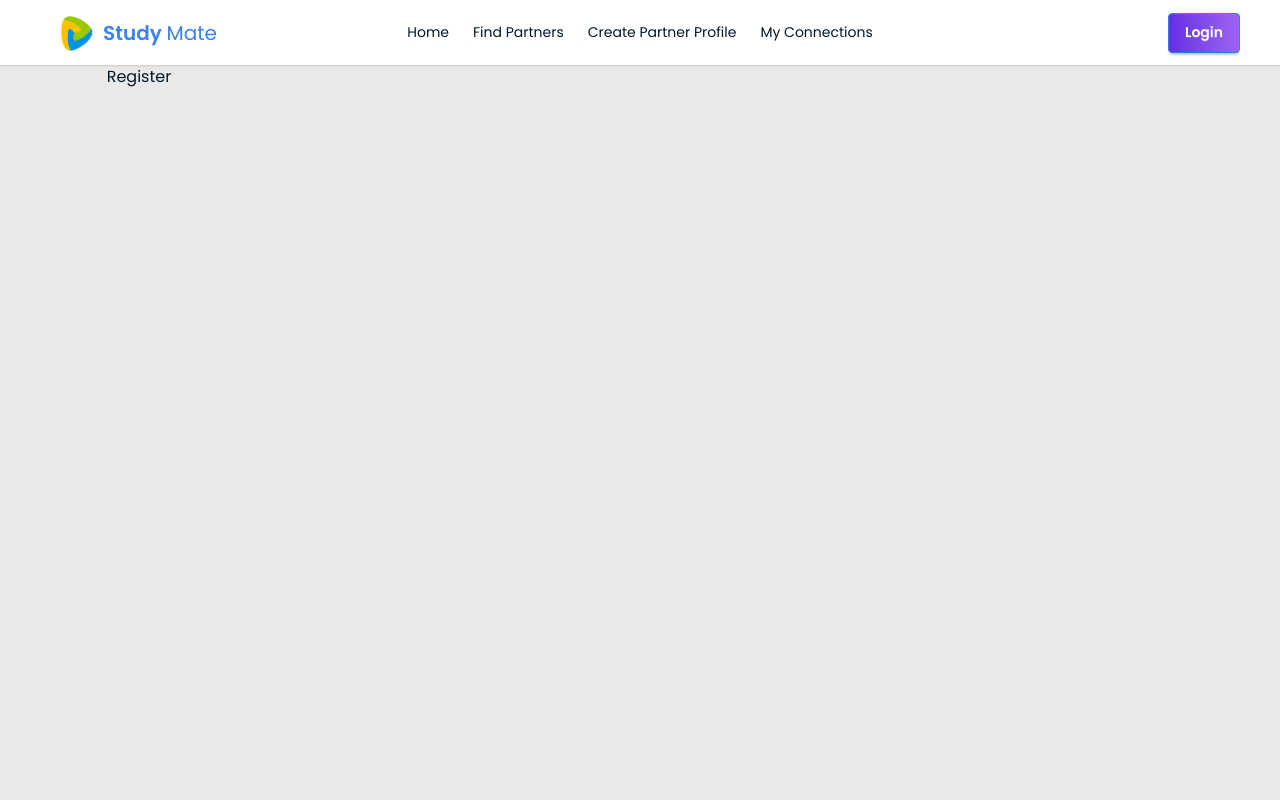
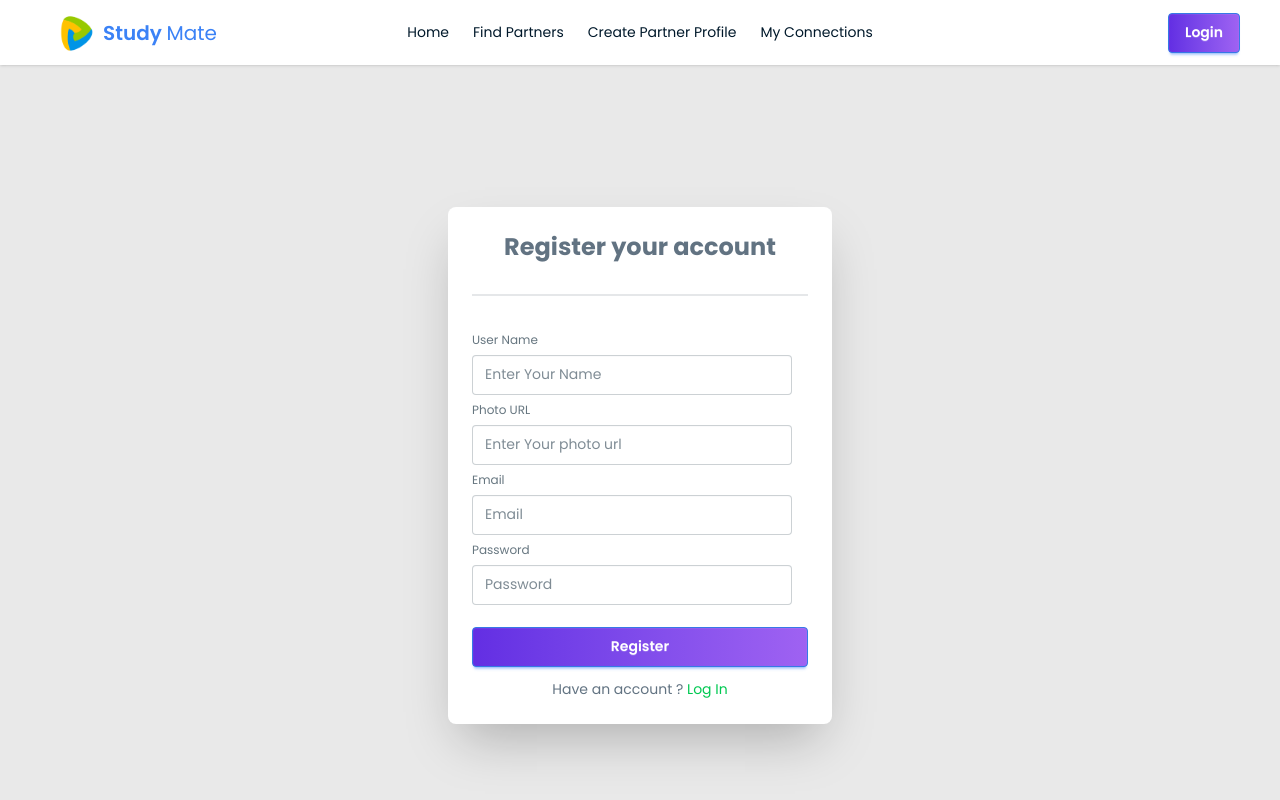
Before and after one commit to omarfarukcodes69/study-mate-client, a React (Vite) app: page /auth-layout/register in a window 1280 px wide. Shown: the top 800 px of the page. Built offline with nearby package versions, Linux system fonts and the light colour scheme.

Commit message:
register page design added

```diff
--- a/src/pages/Login/Login.jsx
+++ b/src/pages/Login/Login.jsx
@@ -34,14 +34,14 @@ const Login = () => {
                 <div>
                   <a className="link link-hover">Forgot password?</a>
                 </div>
-                <button className="btn btn-neutral mt-4">Login</button>
+                <button className="btn btn-primary mt-4">Login</button>
               </fieldset>
             </form>
             {/* ...... resiter page link .....  */}
             <div className="text-accent text-center my-2">
               Don't h Have an account ?{" "}
               <span>
-                <Link to="/authLayuot/register" className="text-red-500">
+                <Link to={"/auth-layout/register"} className="text-red-500">
                   Resigser
                 </Link>
               </span>
@@ -50,7 +50,7 @@ const Login = () => {
             <div className=" space-y-2">
               <button
                 onClick={handleGoogleLogIn}
-                className="btn  btn-primary w-full p-4"
+                className="btn  btn-secondary w-full p-4"
               >
                 <FcGoogle className="text-2xl" /> Log In With Google
               </button>
--- a/src/pages/Register/Register.jsx
+++ b/src/pages/Register/Register.jsx
@@ -1,11 +1,72 @@
-import React from 'react';
+import { Link } from "react-router";
 
 const Register = () => {
-    return (
-        <div>
-            Register
-        </div>
-    );
+
+  const handleRegister = (e) => {
+    e.preventDefault();
+
+  };
+  return (
+    <div className="hero bg-base-200 min-h-screen">
+      <div className="card bg-base-100 w-full max-w-sm shrink-0 shadow-2xl">
+        <form onSubmit={handleRegister} className="card-body">
+          <h1 className="text-2xl text-center font-bold text-accent">
+            Register your account
+          </h1>
+          <div className="divider"></div>
+          <fieldset className="fieldset">
+            {/* user Name  */}
+            <label className="label">User Name</label>
+            <input
+              type="text"
+              className="input"
+              placeholder="Enter Your Name"
+              name="name"
+              required
+            />
+            {/* photo  */}
+            <label className="label">Photo URL</label>
+            <input
+              type="text"
+              className="input"
+              placeholder="Enter Your photo url"
+              name="photo"
+              required
+            />
+            {/* Email  */}
+            <label className="label">Email</label>
+            <input
+              type="email"
+              className="input"
+              placeholder="Email"
+              name="email"
+              required
+            />
+            {/* passeword */}
+            <label className="label">Password</label>
+            <input
+              type="password"
+              className="input"
+              placeholder="Password"
+              name="password"
+              required
+            />
+            <button type="submit" className="btn btn-primary mt-4">
+              Register
+            </button>
+          </fieldset>
+          <div className="text-accent text-center">
+            Have an account ?{" "}
+            <span>
+              <Link to={'/auth-layout'} className="text-green-500">
+                Log In
+              </Link>
+            </span>
+          </div>
+        </form>
+      </div>
+    </div>
+  );
 };
 
 export default Register;
```
